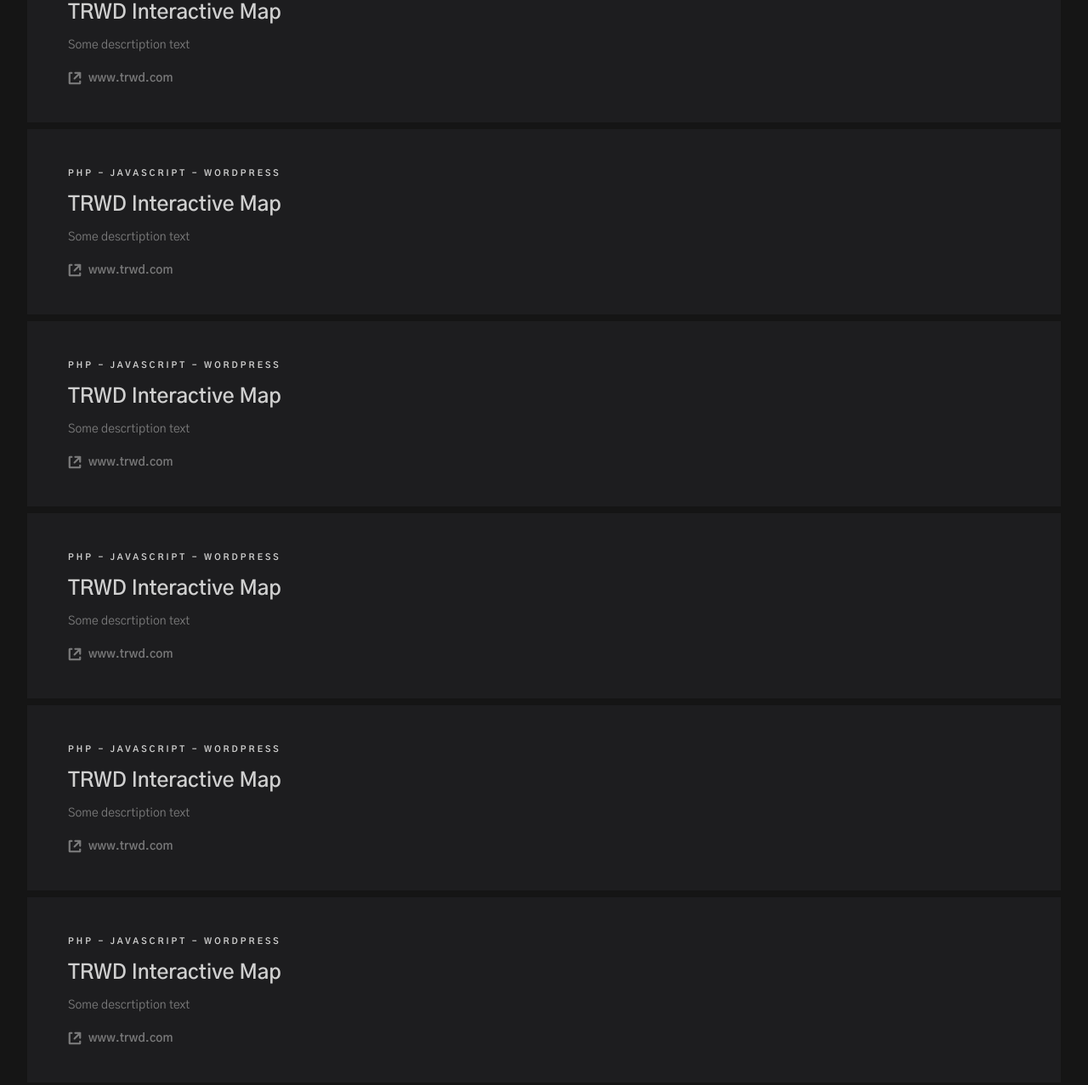
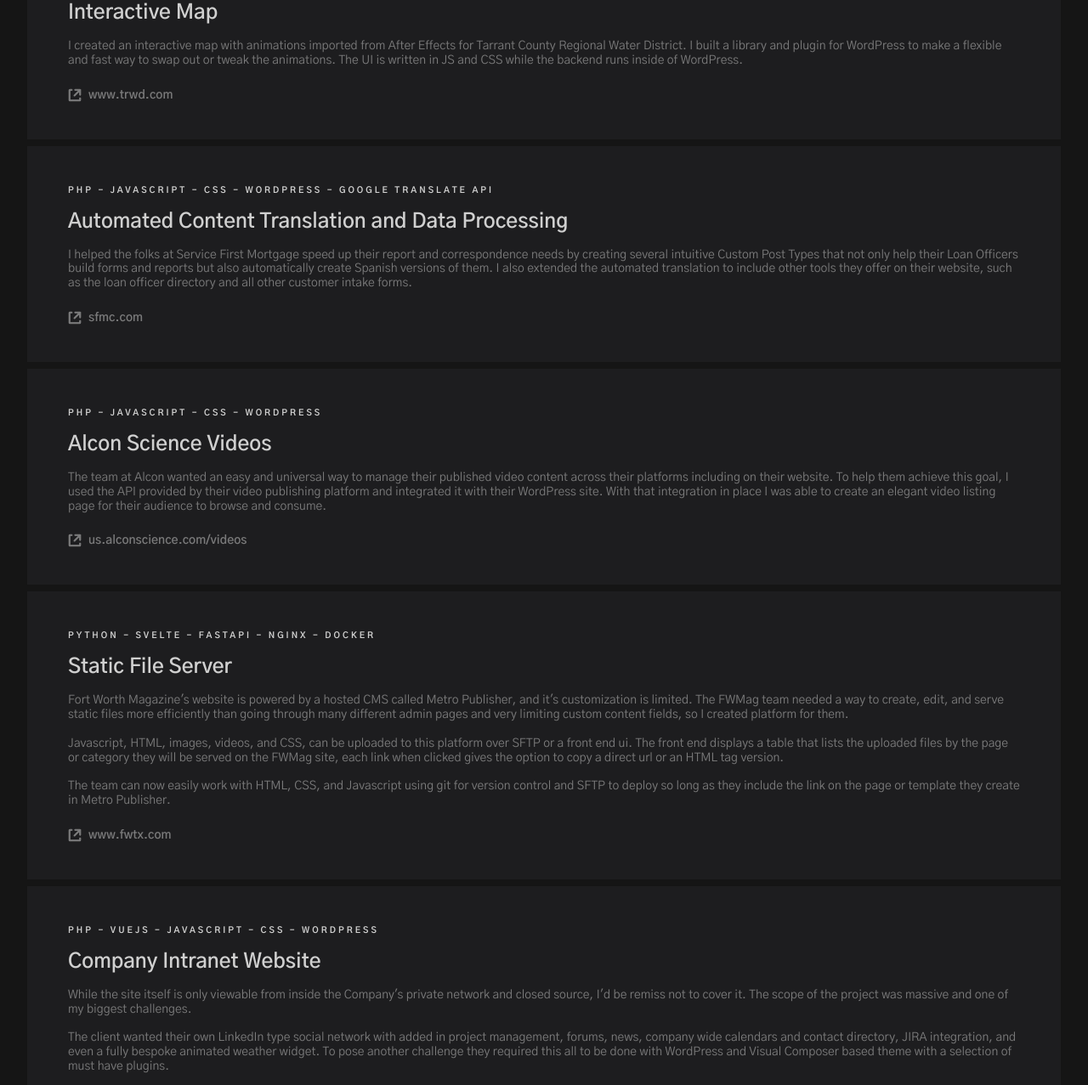
Before and after one commit to r-t-k/tom-kyser-dev-site, a plain HTML site: page index.html in a window 1280 px wide. Shown: the part 466-1743 px from the top of the page at 85% size. Drawn offline with Linux system fonts and the light colour scheme.

Commit message:
added content and favicon

```diff
--- a/css/main.css
+++ b/css/main.css
@@ -281,7 +281,13 @@ a {
 	margin-top: 4px;
 	margin-bottom: 4px;
 }
-
+html body div#main div#col-right.flex-col.col-ml div#projects div.project div.project-box div.project-flex span.project-desc {
+	line-height: 1.2;
+	display: inline-block;
+}
+html body div#main div#col-right.flex-col.col-ml div#me div#me-box div#me-career div.career-block.block-up span.career-desc {
+	line-height: 1.2;
+}
 .project-box {
 	background: #202022;
 	width: 100%;
--- a/data/data.json
+++ b/data/data.json
@@ -2,53 +2,37 @@
   "desc": "I'm an experienced full-stack developer currently working on freelance and open source projects. I mostly do CMS plugin and theme development, but I enjoy a good bespoke app project to mix things up. I'm a nerd for new tech and tools and I love to make things more efficient.",
   "projects": [
     {
-      "title": "TRWD Interactive Map",
-      "tech": "PHP - JAVASCRIPT - WORDPRESS",
-      "desc": "Some descrtiption text",
+      "title": "Interactive Map",
+      "tech": "PHP - JAVASCRIPT - CSS - WORDPRESS",
+      "desc": "I created an interactive map with animations imported from After Effects for Tarrant County Regional Water District. I built a library and plugin for WordPress to make a flexible and fast way to swap out or tweak the animations. The UI is written in JS and CSS while the backend runs inside of WordPress.",
       "link": "https://www.trwd.com",
       "linkText" : "www.trwd.com"
     },
     {
-      "title": "TRWD Interactive Map",
-      "tech": "PHP - JAVASCRIPT - WORDPRESS",
-      "desc": "Some descrtiption text",
-      "link": "https://www.trwd.com",
-      "linkText" : "www.trwd.com"
+      "title": "Automated Content Translation and Data Processing",
+      "tech": "PHP - JAVASCRIPT - CSS - WORDPRESS - GOOGLE TRANSLATE API",
+      "desc": "I helped the folks at Service First Mortgage speed up their report and correspondence needs by creating several intuitive Custom Post Types that not only help their Loan Officers build forms and reports but also automatically create Spanish versions of them. I also extended the automated translation to include other tools they offer on their website, such as the loan officer directory and all other customer intake forms.",
+      "link": "https://sfmc.com/",
+      "linkText" : "sfmc.com"
     },
     {
-      "title": "TRWD Interactive Map",
-      "tech": "PHP - JAVASCRIPT - WORDPRESS",
-      "desc": "Some descrtiption text",
-      "link": "https://www.trwd.com",
-      "linkText" : "www.trwd.com"
+      "title": "Alcon Science Videos",
+      "tech": "PHP - JAVASCRIPT - CSS - WORDPRESS",
+      "desc": "The team at Alcon wanted an easy and universal way to manage their published video content across their platforms including on their website. To help them achieve this goal, I used the API provided by their video publishing platform and integrated it with their WordPress site. With that integration in place I was able to create an elegant video listing page for their audience to browse and consume.",
+      "link": "https://us.alconscience.com/videos/",
+      "linkText" : "us.alconscience.com/videos"
     },
     {
-      "title": "TRWD Interactive Map",
-      "tech": "PHP - JAVASCRIPT - WORDPRESS",
-      "desc": "Some descrtiption text",
-      "link": "https://www.trwd.com",
-      "linkText" : "www.trwd.com"
+      "title": "Static File Server",
+      "tech": "PYTHON - SVELTE - FASTAPI - NGINX - DOCKER",
+      "desc": "Fort Worth Magazine's website is powered by a hosted CMS called Metro Publisher, and it's customization is limited. The FWMag team needed a way to create, edit, and serve static files more efficiently than going through many different admin pages and very limiting custom content fields, so I created platform for them.<br /><br /> Javascript, HTML, images, videos, and CSS, can be uploaded to this platform over SFTP or a front end ui. The front end displays a table that lists the uploaded files by the page or category they will be served on the FWMag site, each link when clicked gives the option to copy a direct url or an HTML tag version.<br /><br /> The team can now easily work with HTML, CSS, and Javascript using git for version control and SFTP to deploy so long as they include the link on the page or template they create in Metro Publisher.",
+      "link": "https://www.fwtx.com",
+      "linkText" : "www.fwtx.com"
     },
     {
-      "title": "TRWD Interactive Map",
-      "tech": "PHP - JAVASCRIPT - WORDPRESS",
-      "desc": "Some descrtiption text",
-      "link": "https://www.trwd.com",
-      "linkText" : "www.trwd.com"
-    },
-    {
-      "title": "TRWD Interactive Map",
-      "tech": "PHP - JAVASCRIPT - WORDPRESS",
-      "desc": "Some descrtiption text",
-      "link": "https://www.trwd.com",
-      "linkText" : "www.trwd.com"
-    },
-    {
-      "title": "TRWD Interactive Map",
-      "tech": "PHP - JAVASCRIPT - WORDPRESS",
-      "desc": "Some descrtiption text",
-      "link": "https://www.trwd.com",
-      "linkText" : "www.trwd.com"
+      "title": "Company Intranet Website",
+      "tech": "PHP - VUEJS - JAVASCRIPT - CSS - WORDPRESS",
+      "desc": "While the site itself is only viewable from inside the Company's private network and closed source, I'd be remiss not to cover it. The scope of the project was massive and one of my biggest challenges.<br /><br /> The client wanted their own LinkedIn type social network with added in project management, forums, news, company wide calendars and contact directory, JIRA integration, and even a fully bespoke animated weather widget. To pose another challenge they required this all to be done with WordPress and Visual Composer based theme with a selection of must have plugins.<br /><br /> I tied everything together in the backend with an event driven interface that links everything properly in the DB and made wrappers around all of the different plugin and service APIs to make it easy for everything to work together. I created a notification and activity system that largely extended what the BuddyPress plugin provided, to the rest of the features of the site. I adapted SQL queries they provided to a JIRA ticket display table I built with Vue.js. I created a unified permission and profile system that ties in all of the employee profiles, content, and events related to them. I wrote a completely custom weather widget with css animations for all weather conditions. Finally all content and design they wanted to be editable, I integrated with Visual Composer."
     }
   ]
 }
--- a/index.html
+++ b/index.html
@@ -53,7 +53,7 @@
 				<img src="data/tom.jpg">
 			</div>
 			<div id="linkedin" class="social-link">
-				<a href="#">
+				<a href="https://www.linkedin.com/in/tom-kyser-766788129/" target="_blank">
 					<svg xmlns="http://www.w3.org/2000/svg" width="24" height="24" viewBox="0 0 24 24">
 						<path d="M19 0h-14c-2.761 0-5 2.239-5 5v14c0 2.761 2.239 5 5 5h14c2.762 0 5-2.239 5-5v-14c0-2.761-2.238-5-5-5zm-11 19h-3v-11h3v11zm-1.5-12.268c-.966 0-1.75-.79-1.75-1.764s.784-1.764 1.75-1.764 1.75.79 1.75 1.764-.783 1.764-1.75 1.764zm13.5 12.268h-3v-5.604c0-3.368-4-3.113-4 0v5.604h-3v-11h3v1.765c1.396-2.586 7-2.777 7 2.476v6.759z" />
 					</svg>
@@ -68,7 +68,7 @@
 				</a>
 			</div>
 			<div id="github" class="social-link">
-				<a href="#">
+				<a href="https://github.com/r-t-k" target="_blank">
 					<svg xmlns="http://www.w3.org/2000/svg" viewBox="0 0 24 24" aria-hidden="true" class="w-16 h-16 mr-16 fill-current">
 						<title>GitHub icon</title>
 						<path d="M12 .297c-6.63 0-12 5.373-12 12 0 5.303 3.438 9.8 8.205 11.385.6.113.82-.258.82-.577 0-.285-.01-1.04-.015-2.04-3.338.724-4.042-1.61-4.042-1.61C4.422 18.07 3.633 17.7 3.633 17.7c-1.087-.744.084-.729.084-.729 1.205.084 1.838 1.236 1.838 1.236 1.07 1.835 2.809 1.305 3.495.998.108-.776.417-1.305.76-1.605-2.665-.3-5.466-1.332-5.466-5.93 0-1.31.465-2.38 1.235-3.22-.135-.303-.54-1.523.105-3.176 0 0 1.005-.322 3.3 1.23.96-.267 1.98-.399 3-.405 1.02.006 2.04.138 3 .405 2.28-1.552 3.285-1.23 3.285-1.23.645 1.653.24 2.873.12 3.176.765.84 1.23 1.91 1.23 3.22 0 4.61-2.805 5.625-5.475 5.92.42.36.81 1.096.81 2.22 0 1.606-.015 2.896-.015 3.286 0 .315.21.69.825.57C20.565 22.092 24 17.592 24 12.297c0-6.627-5.373-12-12-12"></path>
@@ -372,25 +372,25 @@
 						<span class="career-title">Freelance</span>
 						<span class="career-role">FULL STACK WEB DEVELOPER</span>
 						<span class="career-dates">2019 - Present</span>
-						<span class="career-desc">Did good stuff</span>
+						<span class="career-desc">Developing technical solutions for business challenges, helping clients achieve a better WordPress experience</span>
 					</div>
 					<div class="career-block">
 						<span class="career-title">Ardent Creative</span>
 						<span class="career-role">FULL STACK WEB DEVELOPER</span>
 						<span class="career-dates">2018 - 2019</span>
-						<span class="career-desc">Did good stuff</span>
+						<span class="career-desc">Developed websites and applications for more than a dozen start ups and established companies</span>
 					</div>
 					<div class="career-block block-up">
 						<span class="career-title">Fort Worth Magazine</span>
 						<span class="career-role">FULL STACK WEB DEVELOPER</span>
 						<span class="career-dates">2017 - 2018</span>
-						<span class="career-desc">Did good stuff</span>
+						<span class="career-desc">Automated the boring stuff and made the complicated stuff possible</span>
 					</div>
 					<div class="career-block">
 						<span class="career-title">10 Gallon Media</span>
 						<span class="career-role">WORDPRESS DEVELOPER</span>
 						<span class="career-dates">2015 - 2017</span>
-						<span class="career-desc">Did good stuff</span>
+						<span class="career-desc">Helped build brands and experiences for clients on a budget using WordPress</span>
 					</div>
 				</div>
 				<div id="me-footer"></div>
--- a/js/main.js
+++ b/js/main.js
@@ -58,6 +58,7 @@ fetch('data/data.json')
 			let projLinkA = document.createElement('a');
 			projLinkA.classList.add('project-a');
 			projLinkA.setAttribute('href', data.projects[i].link);
+			projLinkA.setAttribute('target', '_blank');
 			//
 			let projLink = document.createElement('span');
 			projLink.classList.add('project-link');
@@ -76,16 +77,19 @@ fetch('data/data.json')
 
 			insertText(projTech, data.projects[i].tech);
 			insertText(projTitle, data.projects[i].title);
-			insertText(projDesc, data.projects[i].desc);
+			insertText(projDesc, data.projects[i].desc, true);
 			insertText(projLink, linkSvg, true);
 			insertText(projLinkText, data.projects[i].linkText);
 			//
 			projFlexTech.appendChild(projTech);
 			projFlexTitle.appendChild(projTitle);
 			projFlexDesc.appendChild(projDesc);
-			projLink.appendChild(projLinkText);
-			projLinkA.appendChild(projLink);
-			projFlexLink.appendChild(projLinkA);
+
+			if(data.projects[i].link) {
+				projLink.appendChild(projLinkText);
+				projLinkA.appendChild(projLink);
+				projFlexLink.appendChild(projLinkA);
+			}
 			//
 			projBox.appendChild(projFlexTech);
 			projBox.appendChild(projFlexTitle);
```
Also changed, not shown: android-chrome-192x192.png (added), android-chrome-512x512.png (added), apple-touch-icon.png (added), favicon-16x16.png (added), favicon-32x32.png (added), favicon.ico (added), site.webmanifest (added).
